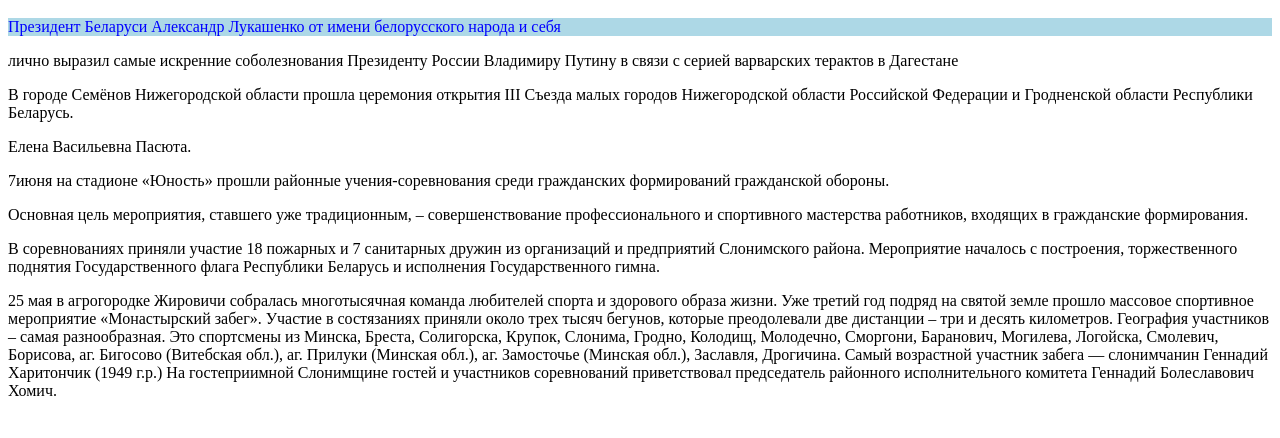
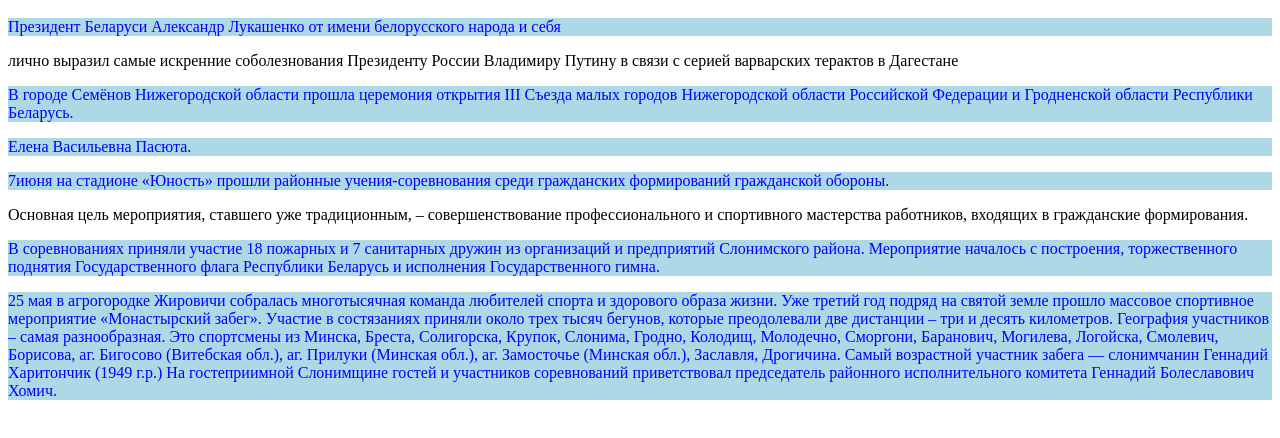
Before and after one commit to dench1kviniks/News, a plain HTML site: page index.html in a window 1280 px wide. Shown: the part 48-486 px from the top of the page. Drawn offline with Linux system fonts and the light colour scheme.

Commit message:
Update index.html

```diff
--- a/index.html
+++ b/index.html
@@ -3,17 +3,17 @@
 <p style=" color:blue;background-color:lightblue;">Президент Беларуси Александр Лукашенко от имени белорусского народа и себя </p>
 <p>лично выразил самые искренние соболезнования Президенту России Владимиру Путину в связи с серией варварских терактов в Дагестане</p>
 
-  <p> В городе Семёнов Нижегородской области прошла церемония открытия III Съезда малых городов Нижегородской области Российской Федерации и Гродненской области
+  <p style=" color:blue;background-color:lightblue;"> В городе Семёнов Нижегородской области прошла церемония открытия III Съезда малых городов Нижегородской области Российской Федерации и Гродненской области
   Республики Беларусь.</p>
-<p> Елена Васильевна Пасюта. </p>
+<p style=" color:blue;background-color:lightblue;"> Елена Васильевна Пасюта. </p>
 
-  <p> 7июня на стадионе «Юность» прошли районные учения-соревнования среди гражданских формирований гражданской обороны.</p>
+  <p style=" color:blue;background-color:lightblue;"> 7июня на стадионе «Юность» прошли районные учения-соревнования среди гражданских формирований гражданской обороны.</p>
   Основная цель мероприятия, ставшего уже традиционным, – совершенствование профессионального и спортивного мастерства работников, входящих в гражданские формирования.
 
-<p>В соревнованиях приняли участие 18 пожарных и 7 санитарных дружин из организаций и предприятий Слонимского района. Мероприятие началось с построения, торжественного поднятия Государственного флага Республики Беларусь
+<p style=" color:blue;background-color:lightblue;">В соревнованиях приняли участие 18 пожарных и 7 санитарных дружин из организаций и предприятий Слонимского района. Мероприятие началось с построения, торжественного поднятия Государственного флага Республики Беларусь
   и исполнения Государственного гимна. </p>
 
-  <p>25 мая в агрогородке Жировичи собралась многотысячная команда любителей спорта и здорового образа жизни.
+  <p style=" color:blue;background-color:lightblue;">25 мая в агрогородке Жировичи собралась многотысячная команда любителей спорта и здорового образа жизни.
   Уже третий год подряд на святой земле прошло массовое спортивное мероприятие «Монастырский забег».
   Участие в состязаниях приняли около трех тысяч бегунов, которые преодолевали две дистанции – три и десять километров.
   География участников – самая разнообразная.
```
